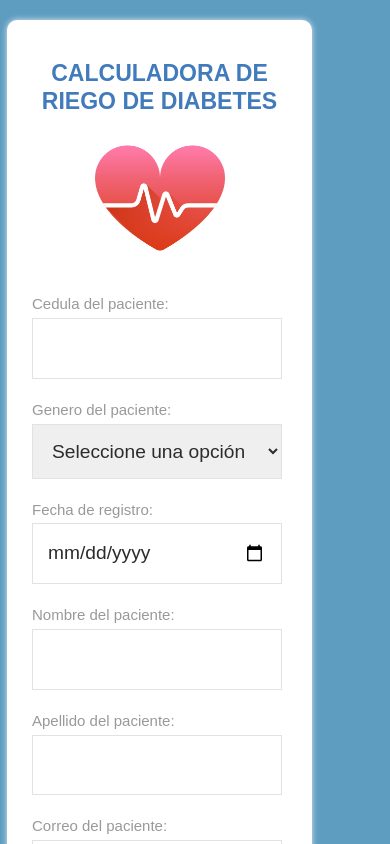
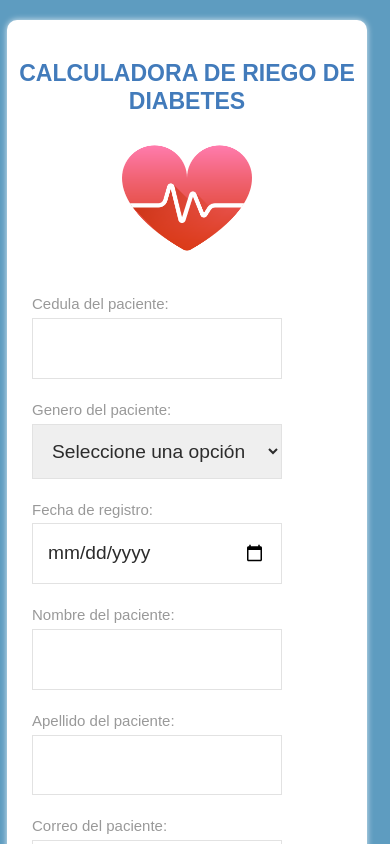
Before and after one commit to appsservisalud/risk_calculator, a plain HTML site: page index.html in a window 390 px wide. Shown: the top 844 px of the page. Drawn offline with nearby package versions, Linux system fonts and the light colour scheme.

Commit message:
Actualización de estilos en formulario

```diff
--- a/src/css/main-develop.css
+++ b/src/css/main-develop.css
@@ -109,7 +109,7 @@ input[type="number"]
 
         font-size: 1.2em;
         margin: 0 auto;
-        width: 305px;
+        width: 360px;
         margin-left:-5px ;
 
 
```
